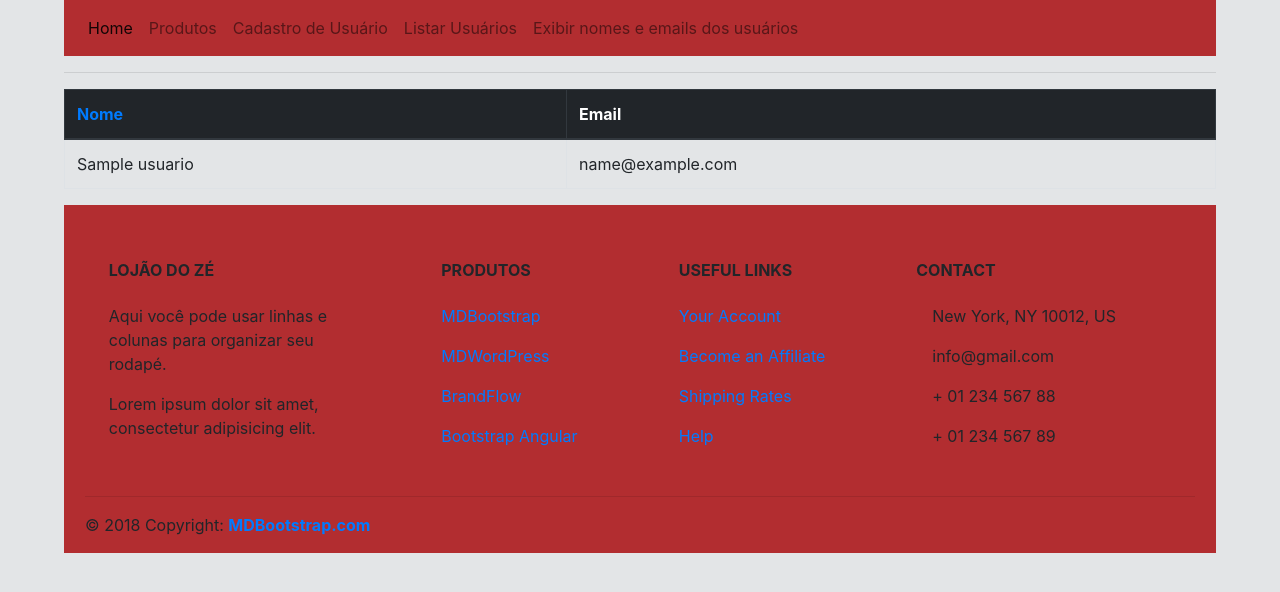
After one commit to pedroeveling/Grupo3_ES2019.1, a PHP site: page /listaNomeEmail.php?sort=nome in a window 1280 px wide. The commit adds this page. Shown: the top 592 px of the page. Run offline with PHP 8.4, Linux system fonts and the light colour scheme; tables that the repository leaves empty hold one stand-in row (values such as "Sample post"); some libraries are stand-ins or nearby versions.

Commit message:
Adicionando pagina que exibe apenas nomes e emails

```diff
--- a/header.php
+++ b/header.php
@@ -18,6 +18,9 @@
       <li class="nav-item">
         <a class="nav-link" href="listaUsuarios.php">Listar Usuários</a>
       </li>
+      <li class="nav-item">
+        <a class="nav-link" href="listaNomeEmail.php">Exibir nomes e emails dos usuários</a>
+      </li>
     </ul>
   </div>
   <!--Links do Menu-->
--- a/index.php
+++ b/index.php
@@ -19,7 +19,7 @@
 <body>
 
     <hr>
-    <h1>Aqui está o corpo do Site!</h1>
+    <h1>Lojão do Zé</h1>
     <hr>
     <!-- Carrossel -->
     <div id="carouselExampleIndicators" class="carousel slide" data-ride="carousel">
--- /dev/null
+++ b/listaNomeEmail.php
@@ -0,0 +1,53 @@
+<!DOCTYPE html>
+<html>
+<head>
+    <meta charset="utf-8" />
+    <meta http-equiv="X-UA-Compatible" content="IE=edge">
+    <title>Nomes e Emails dos usuarios</title>
+    <meta name="viewport" content="width=device-width, initial-scale=1">
+    <link rel="stylesheet" href="publico/css/bootstrap.min.css" crossorigin="anonymous">
+    <script src="https://code.jquery.com/jquery-3.2.1.slim.min.js" integrity="sha384-KJ3o2DKtIkvYIK3UENzmM7KCkRr/rE9/Qpg6aAZGJwFDMVNA/GpGFF93hXpG5KkN" crossorigin="anonymous"></script>
+    <script src="https://maxcdn.bootstrapcdn.com/bootstrap/4.0.0/js/bootstrap.min.js" integrity="sha384-JZR6Spejh4U02d8jOt6vLEHfe/JQGiRRSQQxSfFWpi1MquVdAyjUar5+76PVCmYl" crossorigin="anonymous"></script>
+    <link rel="stylesheet" href="publico/css/estilo.css">
+</head>
+
+<?php
+    include "header.php";
+?>
+
+<body>
+  <hr>
+  <table class="table table-bordered">
+    <thead class="thead-dark">
+      <tr>
+        <th scope="col"> <a href="listaNomeEmail.php?sort=nome">Nome</th>
+        <th scope="col">Email</th>
+      </tr>
+    </thead>
+    <?php
+      include_once("conexao.php");/* Estabelece a conexão */
+      $sql = "select * from lojaze.usuarios";
+      if ($_GET['sort'] == 'nome')
+      {
+        $sql .= " ORDER BY nome";
+      }
+      $consulta = mysqli_query($conexao, $sql);
+      while ($usuarios = mysqli_fetch_array($consulta)){
+        $email = $usuarios[0];
+        $nome = $usuarios[2];
+
+        echo "<tr scope='row'>";
+        echo "<td>$nome</td>";
+        echo "<td>$email</td>";
+        echo "</tr>";
+      }
+      mysqli_close($conexao);
+    ?>
+  </table>
+</body>
+
+<?php
+    include "footer.php";
+?>
+
+</html>
```
